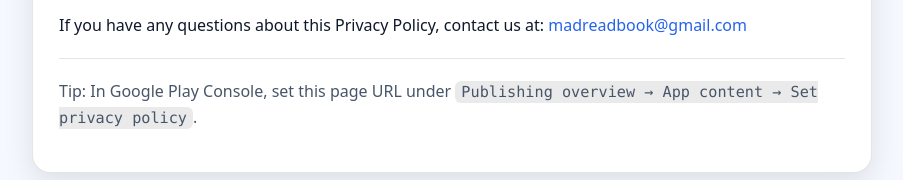
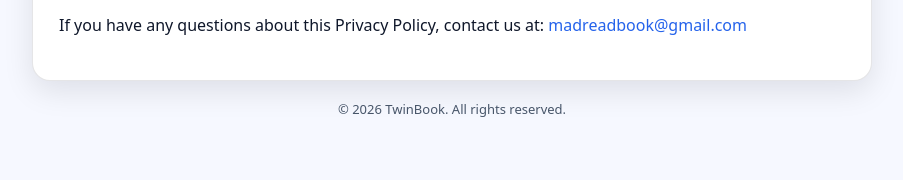
Before and after one commit to twinbook/privacy-policy, a plain HTML site: page index.html in a window 1280 px wide. Shown: the part 1659-1839 px from the top of the page, without its empty margins (188-1091 px from the left). Drawn offline with Linux system fonts and the light colour scheme.

Commit message:
Update index.html

```diff
--- a/index.html
+++ b/index.html
@@ -186,11 +186,6 @@
         <a href="mailto:madreadbook@gmail.com">madreadbook@gmail.com</a>
       </p>
 
-      <div class="hr"></div>
-
-      <p class="muted">
-        Tip: In Google Play Console, set this page URL under <code>Publishing overview → App content → Set privacy policy</code>.
-      </p>
     </main>
 
     <footer>
```
